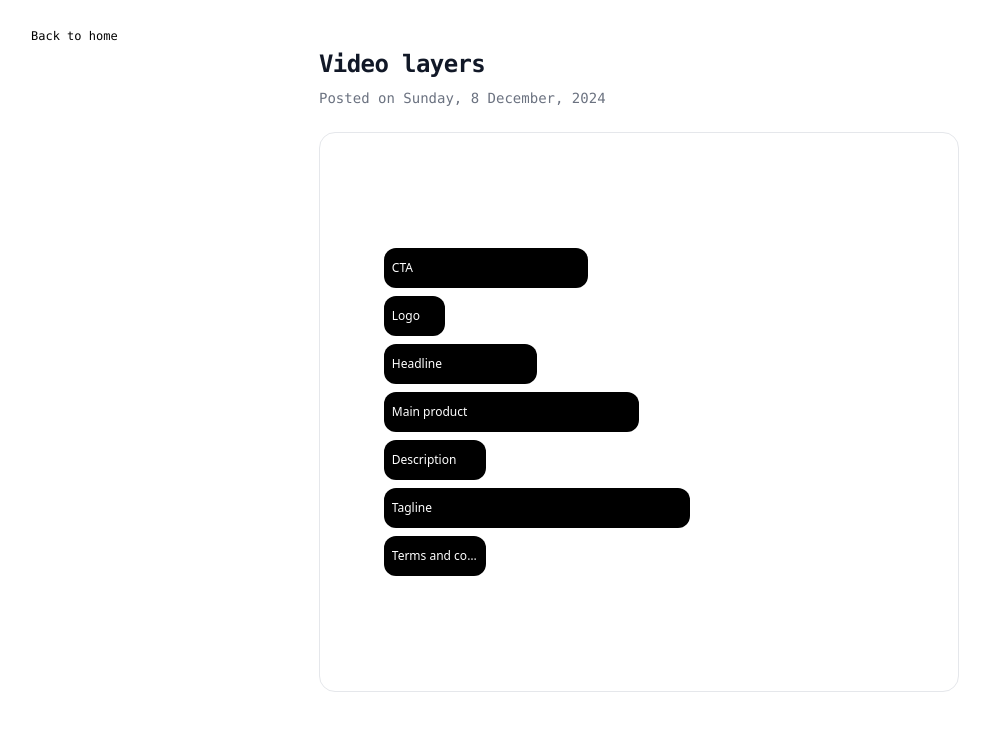
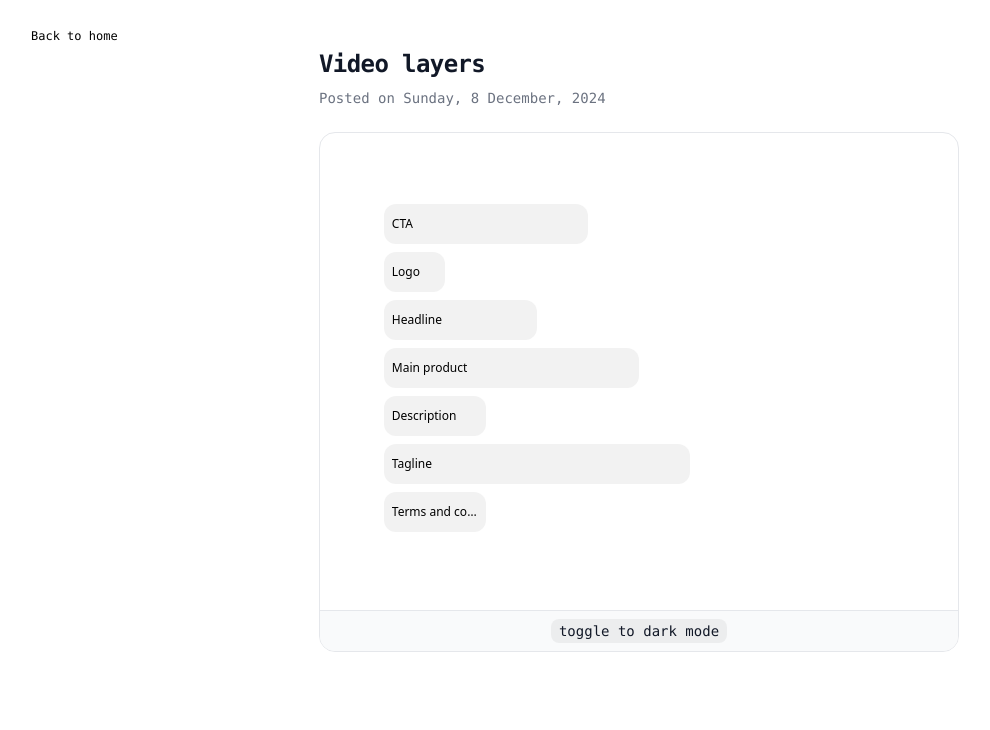
Before and after one commit to yashsehgal/personal-website, a Next.js app: page /writing/video-layers in a window 1280 px wide. Shown: the top 730 px of the page, without its empty margins (1-991 px from the left). Built offline with nearby package versions, Linux system fonts and the light colour scheme; no server answers; the database is empty.

Commit message:
feat: improve resize functionality

```diff
--- a/app/writing/video-layers/_components/video-layers.tsx
+++ b/app/writing/video-layers/_components/video-layers.tsx
@@ -1,6 +1,6 @@
 'use client';
 import { cn } from '@/helpers';
-import { useState, FocusEvent } from 'react';
+import { useState, useRef } from 'react';
 import { motion, MotionProps } from 'framer-motion';
 import {
   IconGripVertical,
@@ -14,6 +14,13 @@ interface LayerProps extends React.ButtonHTMLAttributes<HTMLButtonElement> {
   length: number;
   name: string;
   variant: LayerVariant;
+  darkMode: boolean;
+}
+
+interface LayerConfig {
+  length: number;
+  name: string;
+  variant: LayerVariant;
 }
 
 enum LAYER_UI_STATE {
@@ -21,11 +28,7 @@ enum LAYER_UI_STATE {
   SELECTED = 'SELECTED',
 }
 
-const LAYERS_INITIAL_CONFIG: {
-  length: number;
-  name: string;
-  variant: LayerVariant;
-}[] = [
+const LAYERS_INITIAL_CONFIG: LayerConfig[] = [
   { length: 40, name: 'CTA', variant: 'text' },
   { length: 12, name: 'Logo', variant: 'image' },
   { length: 30, name: 'Headline', variant: 'text' },
@@ -33,33 +36,36 @@ const LAYERS_INITIAL_CONFIG: {
   { length: 20, name: 'Description', variant: 'text' },
   { length: 60, name: 'Tagline', variant: 'text' },
   { length: 20, name: 'Terms and condition', variant: 'text' },
-] as const;
+];
 
 export function LayersContainer({
   className,
+  darkMode = false,
   ...props
-}: React.HTMLAttributes<HTMLDivElement>): JSX.Element {
+}: React.HTMLAttributes<HTMLDivElement> & { darkMode: boolean }): JSX.Element {
+  const [layers, setLayers] = useState<LayerConfig[]>(LAYERS_INITIAL_CONFIG);
+
   return (
     <div
       className={cn('LayersContainer grid gap-2 w-[80%] font-sans', className)}
       {...props}>
-      {LAYERS_INITIAL_CONFIG.map((layer, index) => {
-        return (
+      {layers.map((layer, index) => (
         <Layer
           key={index}
+          darkMode={darkMode}
           length={layer.length}
           name={layer.name}
           variant={layer.variant}
         />
-        );
-      })}
+      ))}
     </div>
   );
 }
 
 function Layer({
   className,
-  length,
+  length: initialLength,
+  darkMode,
   name,
   variant,
   ...props
@@ -67,31 +73,75 @@ function Layer({
   const [LayerUIState, setLayerUIState] = useState<LAYER_UI_STATE>(
     LAYER_UI_STATE.IDLE,
   );
+  const [length, setLength] = useState(initialLength);
+  const [isDragging, setIsDragging] = useState(false);
+  const resizeRef = useRef<HTMLSpanElement>(null);
+  const lastValidWidth = useRef(length);
 
-  const handleLayerSelection = (e: FocusEvent<HTMLButtonElement>) => {
+  const handleLayerSelection = () => {
     setLayerUIState(LAYER_UI_STATE.SELECTED);
   };
 
-  const handleLayerDeselection = (e: FocusEvent<HTMLButtonElement>) => {
+  const handleLayerDeselection = () => {
     setLayerUIState(LAYER_UI_STATE.IDLE);
+  };
+
+  const handleResize = (e: React.MouseEvent) => {
+    e.stopPropagation();
+    setIsDragging(true);
+
+    const startX = e.clientX;
+    const startWidth = length;
+
+    const handleMouseMove = (moveEvent: MouseEvent) => {
+      const deltaX = moveEvent.clientX - startX;
+      const containerWidth = window.innerWidth * 0.4; // Assuming container is 80% of window width
+      const deltaPercent = (deltaX / containerWidth) * 100;
+      const newLength = Math.max(10, Math.min(100, startWidth + deltaPercent));
+
+      // Only update if the change is significant enough
+      if (Math.abs(newLength - lastValidWidth.current) > 0.1) {
+        lastValidWidth.current = newLength;
+        setLength(newLength);
+      }
+    };
+
+    const handleMouseUp = () => {
+      setIsDragging(false);
+      document.removeEventListener('mousemove', handleMouseMove);
+      document.removeEventListener('mouseup', handleMouseUp);
+    };
+
+    document.addEventListener('mousemove', handleMouseMove);
+    document.addEventListener('mouseup', handleMouseUp);
   };
 
   return (
     <motion.button
+      drag={isDragging ? false : 'x'}
+      dragMomentum={false}
+      dragConstraints={{ left: 0, right: 0 }}
+      dragElastic={0.1}
       onFocus={handleLayerSelection}
       onBlur={handleLayerDeselection}
       className={cn(
-        'Layer h-10 rounded-xl bg-black text-xs text-white flex items-center px-2 select-none transition-all focus-visible:outline-none relative',
+        'Layer h-10 rounded-xl text-xs text-white flex items-center px-2 select-none relative focus-visible:outline-none',
         LayerUIState === LAYER_UI_STATE.SELECTED &&
-          'border-4 my-6 shadow-md shadow-black/20 rounded-bl-xl rounded-tl rounded-r-none',
+          'border-4 my-4 shadow-md shadow-black/20 rounded-bl-xl rounded-tl rounded-r-none',
         variant === 'image' ? 'border-yellow-400' : 'border-blue-500',
+        darkMode ? 'bg-neutral-800' : 'bg-neutral-200/50 text-black',
         className,
       )}
-      style={{ width: `${length}%` }}
+      style={{
+        width: `${length}%`,
+        transition: isDragging ? 'none' : 'width 0.2s ease-out',
+      }}
       {...(props as MotionProps)}>
       {LayerUIState === LAYER_UI_STATE.SELECTED && (
         <>
           <motion.span
+            initial={{ opacity: 0, y: 10 }}
+            animate={{ opacity: 1, y: 0 }}
             className={cn(
               'max-w-[90%] text-xs absolute -top-[16px] -left-1 px-2 truncate rounded-t-md flex items-center gap-1',
               variant === 'image'
@@ -106,8 +156,10 @@ function Layer({
             <span className="truncate">{name}</span>
           </motion.span>
           <motion.span
+            ref={resizeRef}
+            onMouseDown={handleResize}
             className={cn(
-              'h-10 p-0.5 flex items-center justify-center absolute -right-[14px] rounded-r-lg shadow-lg shadow-black/15',
+              'h-10 p-0.5 flex items-center justify-center absolute -right-[14px] rounded-r-lg cursor-ew-resize',
               variant === 'image'
                 ? 'bg-yellow-400 text-black'
                 : 'bg-blue-500 text-white',
@@ -120,3 +172,5 @@ function Layer({
     </motion.button>
   );
 }
+
+export default Layer;
--- a/app/writing/video-layers/page.tsx
+++ b/app/writing/video-layers/page.tsx
@@ -1,4 +1,6 @@
-import { DemoBlock } from '../_components/demo-block';
+'use client';
+import { useState } from 'react';
+import { DemoBlock, DemoBlockFooter } from '../_components/demo-block';
 import { WritingContainer } from '../_components/writing-container';
 import { WritingContent } from '../_components/writing-content';
 import {
@@ -7,8 +9,10 @@ import {
   WritingHeadline,
 } from '../_components/writing-header';
 import { LayersContainer } from './_components/video-layers';
+import { cn } from '@/helpers';
 
 export default function PostVideoLayers(): JSX.Element {
+  const [darkMode, setDarkMode] = useState<boolean>(false);
   return (
     <WritingContainer id="post__video-layers">
       <WritingHeader>
@@ -16,8 +20,14 @@ export default function PostVideoLayers(): JSX.Element {
         <WritingDetails>Sunday, 8 December, 2024</WritingDetails>
       </WritingHeader>
       <WritingContent>
-        <DemoBlock className="h-[560px]">
-          <LayersContainer />
+        <DemoBlock
+          className={cn('h-[520px] pb-12', darkMode && 'bg-neutral-900')}>
+          <LayersContainer darkMode={darkMode} />
+          <DemoBlockFooter className="justify-center items-center flex">
+            <button onClick={() => setDarkMode(!darkMode)}>
+              toggle to {darkMode ? 'light mode' : 'dark mode'}
+            </button>
+          </DemoBlockFooter>
         </DemoBlock>
       </WritingContent>
     </WritingContainer>
```
Lines whose indentation alone changed are shown as unchanged.
